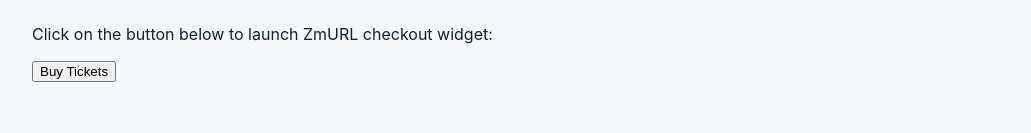
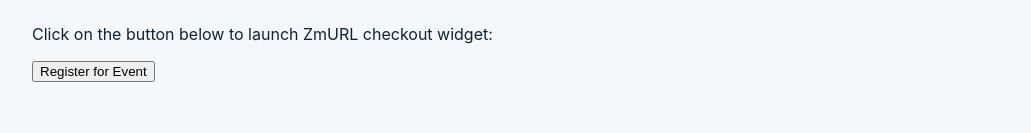
Before and after one commit to luma-team/examples, a Next.js app: page / in a window 1280 px wide. Shown: the part 167-300 px from the top of the page, without its empty margins (124-1155 px from the left). Built offline with nearby package versions, Linux system fonts and the light colour scheme.

Commit message:
Update README

```diff
--- a/pages/index.js
+++ b/pages/index.js
@@ -17,7 +17,7 @@ export default function Home() {
         data-zmurl-action="checkout"
         data-zmurl-event-id="evt-QDi9j97FsQl9O2h"
       >
-        Buy Tickets
+        Register for Event
       </button>
 
       <script
```
Also changed, not shown: 1 other file (tests, documents, lock files or other folders).
